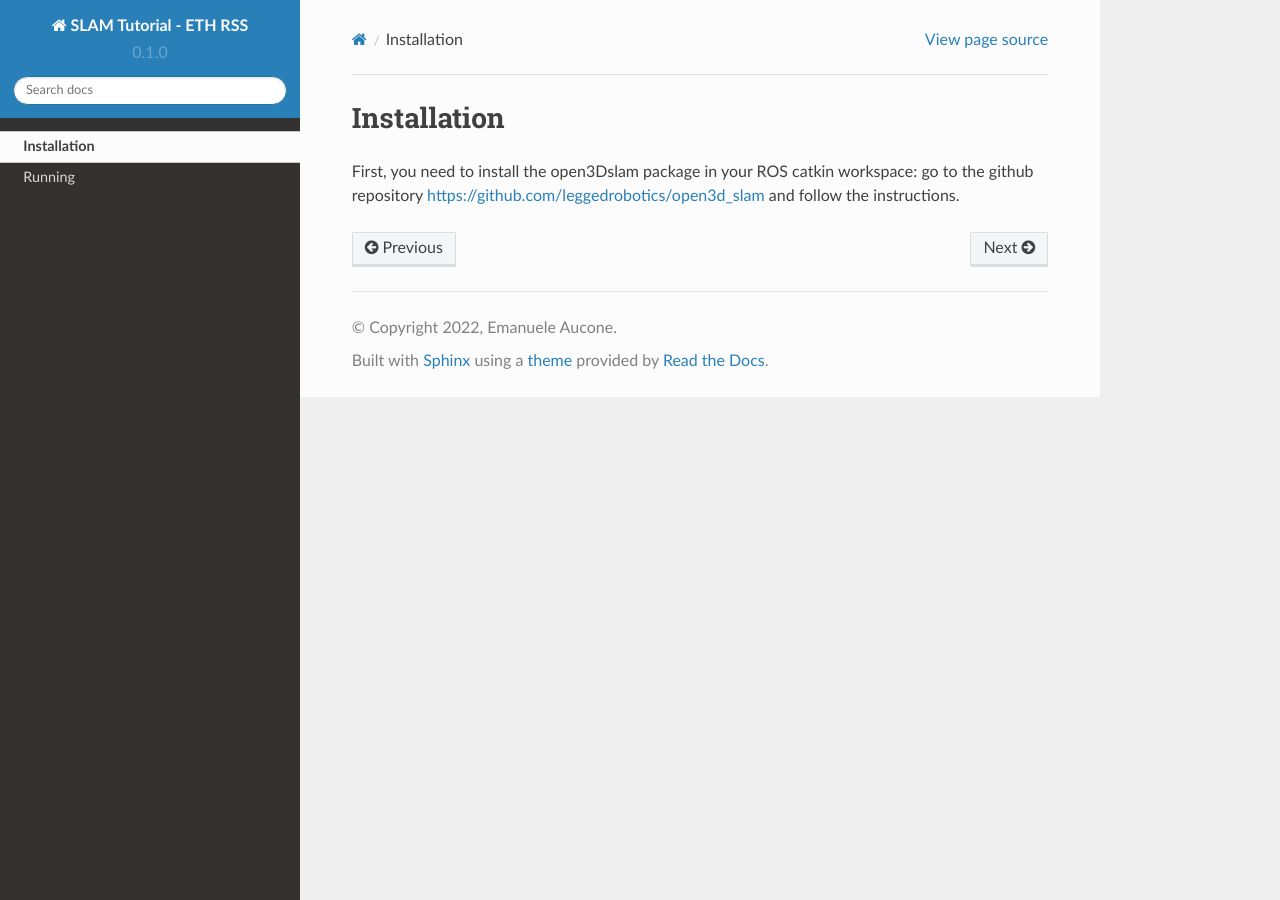
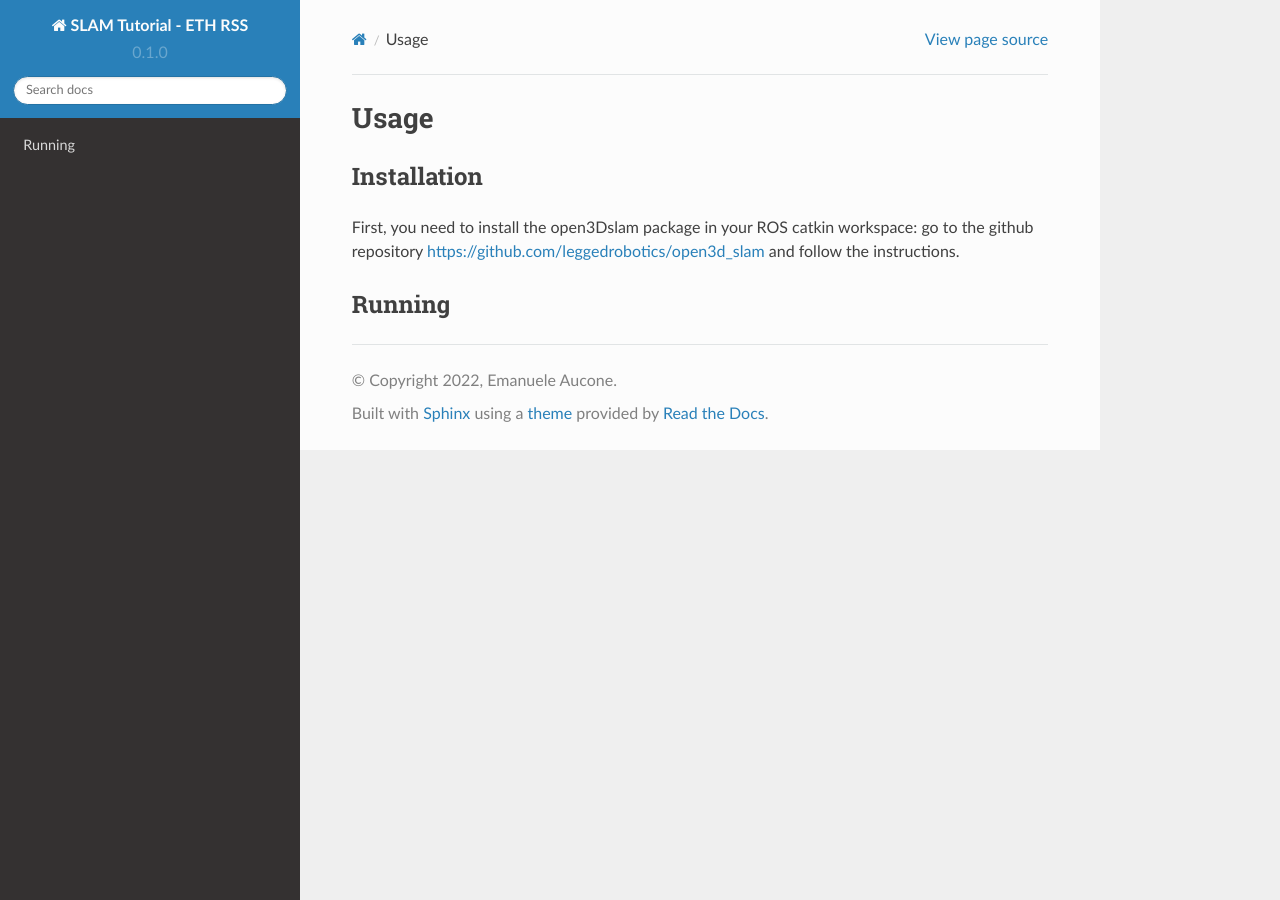
Before and after one commit to EmanueleAucone/SLAM_Tutorial-ETH_RSS, a Sphinx documentation site: the page built from docs/source/usage.rst, in a window 1280 px wide. Built offline with Sphinx 7.4.7 and the Read the Docs theme 2.0.0, drawn with Linux system fonts in a browser that asks for light colours; pages that are not in the unit, such as notebooks, are missing from menus.

Commit message:
Update and rename installation.rst to usage.rst

```diff
--- a/docs/source/installation.rst
+++ b/docs/source/usage.rst
@@ -1,4 +1,12 @@
-Installation
+Usage
 =====
 
+.. _installation:
+
+Installation
+------------
+
 First, you need to install the open3Dslam package in your ROS catkin workspace: go to the github repository https://github.com/leggedrobotics/open3d_slam and follow the instructions.
+
+Running
+------------
```
